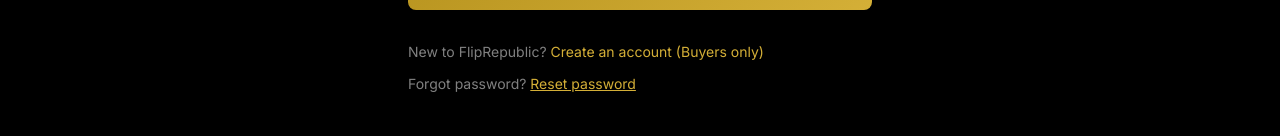
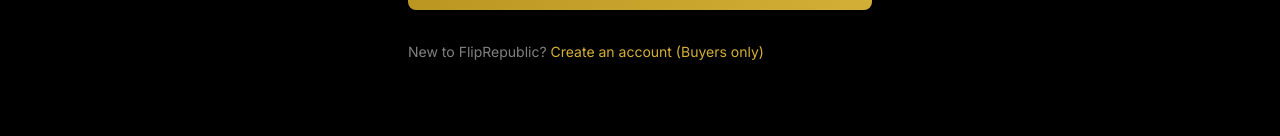
Before and after one commit to KhamareClarke/FlipRepublic.com, a Next.js app: page /login in a window 1280 px wide. Shown: the part 664-800 px from the top of the page. Built offline with nearby package versions, Linux system fonts and the light colour scheme; no server answers; a web font is replaced by a local one.

Commit message:
Remove password reset functionality from login and signup pages

```diff
--- a/app/login/page.tsx
+++ b/app/login/page.tsx
@@ -50,7 +50,7 @@ function LoginContent() {
             if (!authData.exists) {
               setError("Account not found. This email may be registered as a seller but the authentication account was not created. Please contact support or try signing up again.");
             } else if (authData.isSeller) {
-              setError("Invalid password. Your seller account exists but the password is incorrect. If you forgot your password, please contact support. Note: Seller accounts created through the admin system may need password reset.");
+              setError("Invalid password. Your seller account exists but the password is incorrect. Please contact support.");
             } else {
               setError("Invalid email or password. Please check your credentials and try again.");
             }
@@ -220,39 +220,6 @@ function LoginContent() {
               Create an account (Buyers only)
             </Link>
           </p>
-          <p className="text-white/50 text-sm">
-            Forgot password?{" "}
-            <button
-              type="button"
-              onClick={async () => {
-                if (!email) {
-                  setError("Please enter your email address first.");
-                  return;
-                }
-                setLoading(true);
-                setError(null);
-                try {
-                  const supabase = createSupabaseBrowserClient();
-                  const { error: resetError } = await supabase.auth.resetPasswordForEmail(email, {
-                    redirectTo: `${window.location.origin}/reset-password`,
-                  });
-                  if (resetError) {
-                    setError(resetError.message);
-                  } else {
-                    setSuccess("Password reset email sent! Please check your inbox.");
-                  }
-                } catch (err: any) {
-                  setError("Failed to send password reset email. Please contact support.");
-                } finally {
-                  setLoading(false);
-                }
-              }}
-              className="text-gold hover:text-gold/80 transition-colors underline"
-              disabled={loading || !email}
-            >
-              Reset password
-            </button>
-          </p>
         </div>
       </div>
     </div>
--- a/app/signup/seller/page.tsx
+++ b/app/signup/seller/page.tsx
@@ -69,7 +69,7 @@ export default function SellerSignupPage() {
             router.push("/dashboard");
             return;
           } else {
-            setError("Account already exists. Please sign in instead, or use password reset if you forgot your password.");
+            setError("Account already exists. Please sign in instead.");
             setLoading(false);
             return;
           }
```
